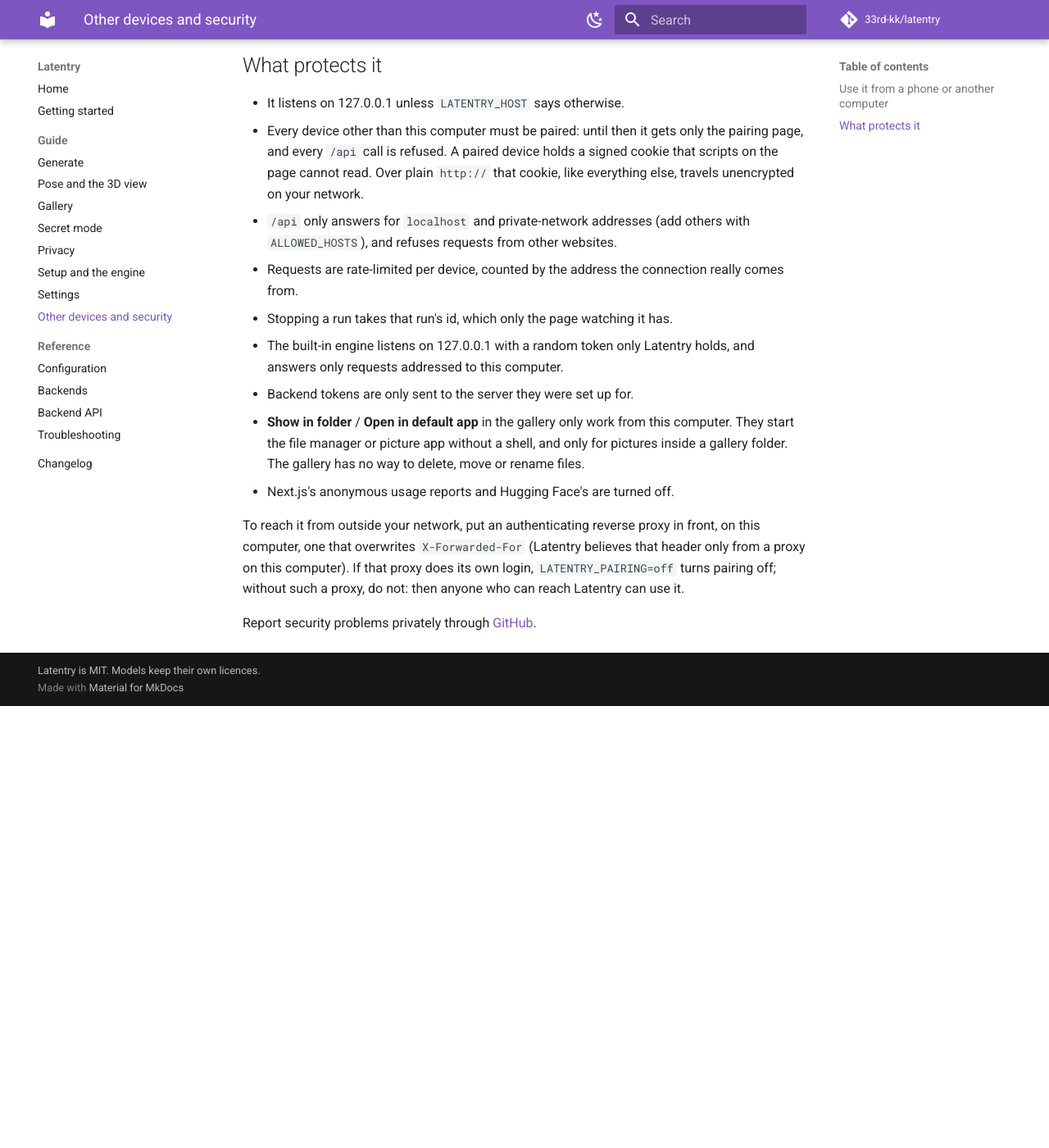
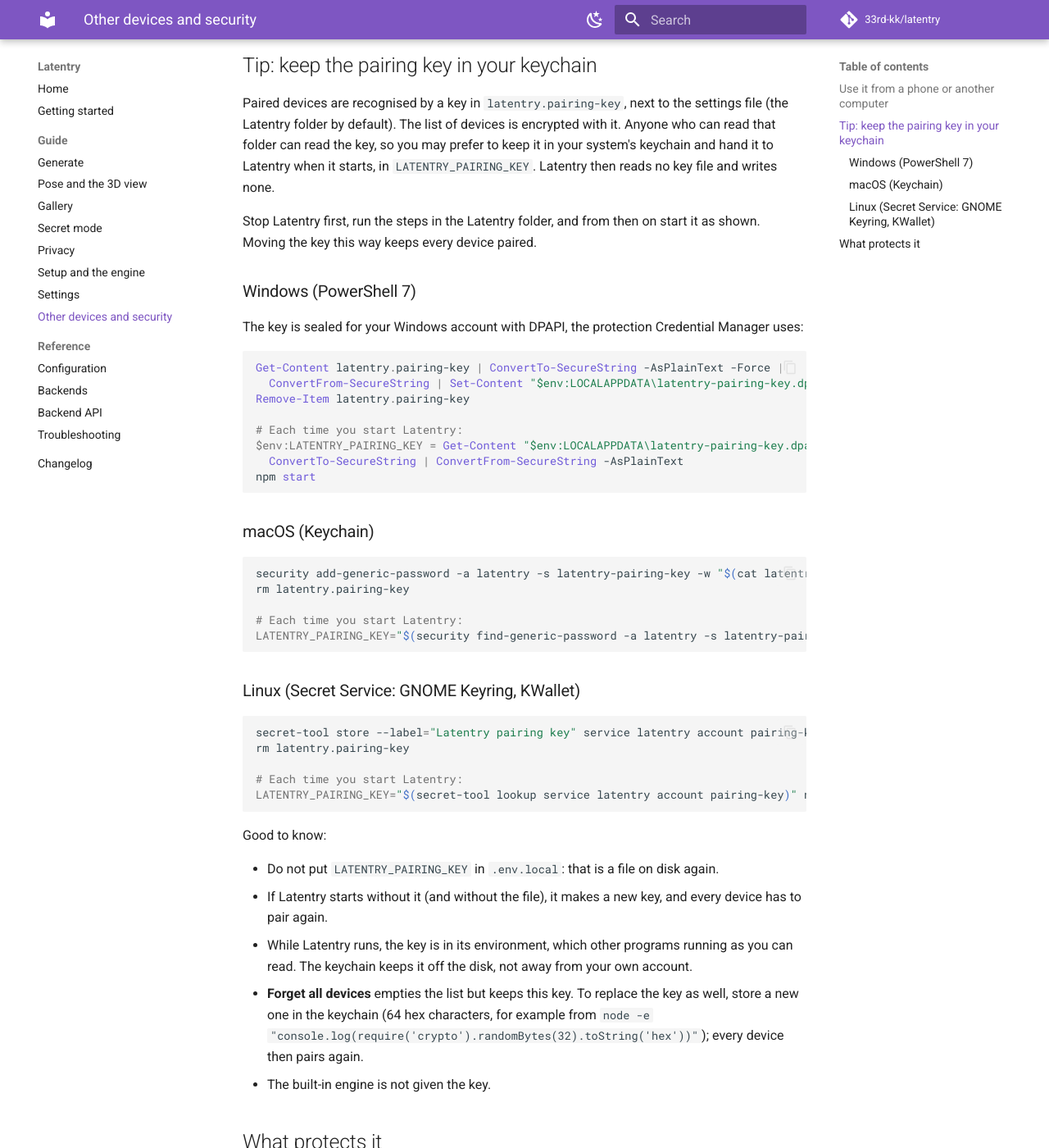
Before and after one commit to 33rd-kk/latentry, an MkDocs documentation site: the page built from docs/guide/network.md, in a window 1280 px wide and 1400 px high, scrolled down 1165 px. Shown: the whole window at 82% size. Built offline with MkDocs 1.6.1 and Material for MkDocs 9.7.7, drawn with Linux system fonts in a browser that asks for light colours; comment, search, counter and statistics services are not loaded; before the commit the page ends 2026 px from its top, so only the background shows below that.

Commit message:
Take the pairing key from the keychain, if given, and say how
LATENTRY_PAIRING_KEY (64 hex characters) is used instead of the key file,
which is then neither read nor written, so the key can stay in the system
keychain and be handed over at launch. Forget all devices then empties the
list and keeps the key; a malformed key pairs nobody instead of failing
every request. The engine is not given it.

No UI: the network guide has a tip with the steps for Windows (DPAPI),
macOS (Keychain) and Linux (Secret Service), and what it does not protect.

Co-Authored-By: Claude Opus 5.5 <noreply@anthropic.com>

````diff
--- a/docs/guide/network.md
+++ b/docs/guide/network.md
@@ -46,6 +46,69 @@ To allow changing them from the network as well, set `SETTINGS_EDIT=lan`
 backend at their own server and receive your prompts and pictures from then
 on); `SETTINGS_EDIT=off` makes them read-only everywhere.
 
+## Tip: keep the pairing key in your keychain
+
+Paired devices are recognised by a key in `latentry.pairing-key`, next to
+the settings file (the Latentry folder by default). The list of devices is
+encrypted with it. Anyone who can read that folder can read the key, so you
+may prefer to keep it in your system's keychain and hand it to Latentry
+when it starts, in `LATENTRY_PAIRING_KEY`. Latentry then reads no key file
+and writes none.
+
+Stop Latentry first, run the steps in the Latentry folder, and from then on
+start it as shown. Moving the key this way keeps every device paired.
+
+### Windows (PowerShell 7)
+
+The key is sealed for your Windows account with DPAPI, the protection
+Credential Manager uses:
+
+```powershell
+Get-Content latentry.pairing-key | ConvertTo-SecureString -AsPlainText -Force |
+  ConvertFrom-SecureString | Set-Content "$env:LOCALAPPDATA\latentry-pairing-key.dpapi"
+Remove-Item latentry.pairing-key
+
+# Each time you start Latentry:
+$env:LATENTRY_PAIRING_KEY = Get-Content "$env:LOCALAPPDATA\latentry-pairing-key.dpapi" |
+  ConvertTo-SecureString | ConvertFrom-SecureString -AsPlainText
+npm start
+```
+
+### macOS (Keychain)
+
+```bash
+security add-generic-password -a latentry -s latentry-pairing-key -w "$(cat latentry.pairing-key)"
+rm latentry.pairing-key
+
+# Each time you start Latentry:
+LATENTRY_PAIRING_KEY="$(security find-generic-password -a latentry -s latentry-pairing-key -w)" npm start
+```
+
+### Linux (Secret Service: GNOME Keyring, KWallet)
+
+```bash
+secret-tool store --label="Latentry pairing key" service latentry account pairing-key < latentry.pairing-key
+rm latentry.pairing-key
+
+# Each time you start Latentry:
+LATENTRY_PAIRING_KEY="$(secret-tool lookup service latentry account pairing-key)" npm start
+```
+
+Good to know:
+
+- Do not put `LATENTRY_PAIRING_KEY` in `.env.local`: that is a file on disk
+  again.
+- If Latentry starts without it (and without the file), it makes a new key,
+  and every device has to pair again.
+- While Latentry runs, the key is in its environment, which other programs
+  running as you can read. The keychain keeps it off the disk, not away
+  from your own account.
+- **Forget all devices** empties the list but keeps this key. To replace the
+  key as well, store a new one in the keychain (64 hex characters, for
+  example from `node -e "console.log(require('crypto').randomBytes(32).toString('hex'))"`);
+  every device then pairs again.
+- The built-in engine is not given the key.
+
 ## What protects it
 
 - It listens on 127.0.0.1 unless `LATENTRY_HOST` says otherwise.
````
Also changed, not shown: CHANGELOG.md (+3 -2 lines), SECURITY.md (+3 -1 lines), 4 other files.
